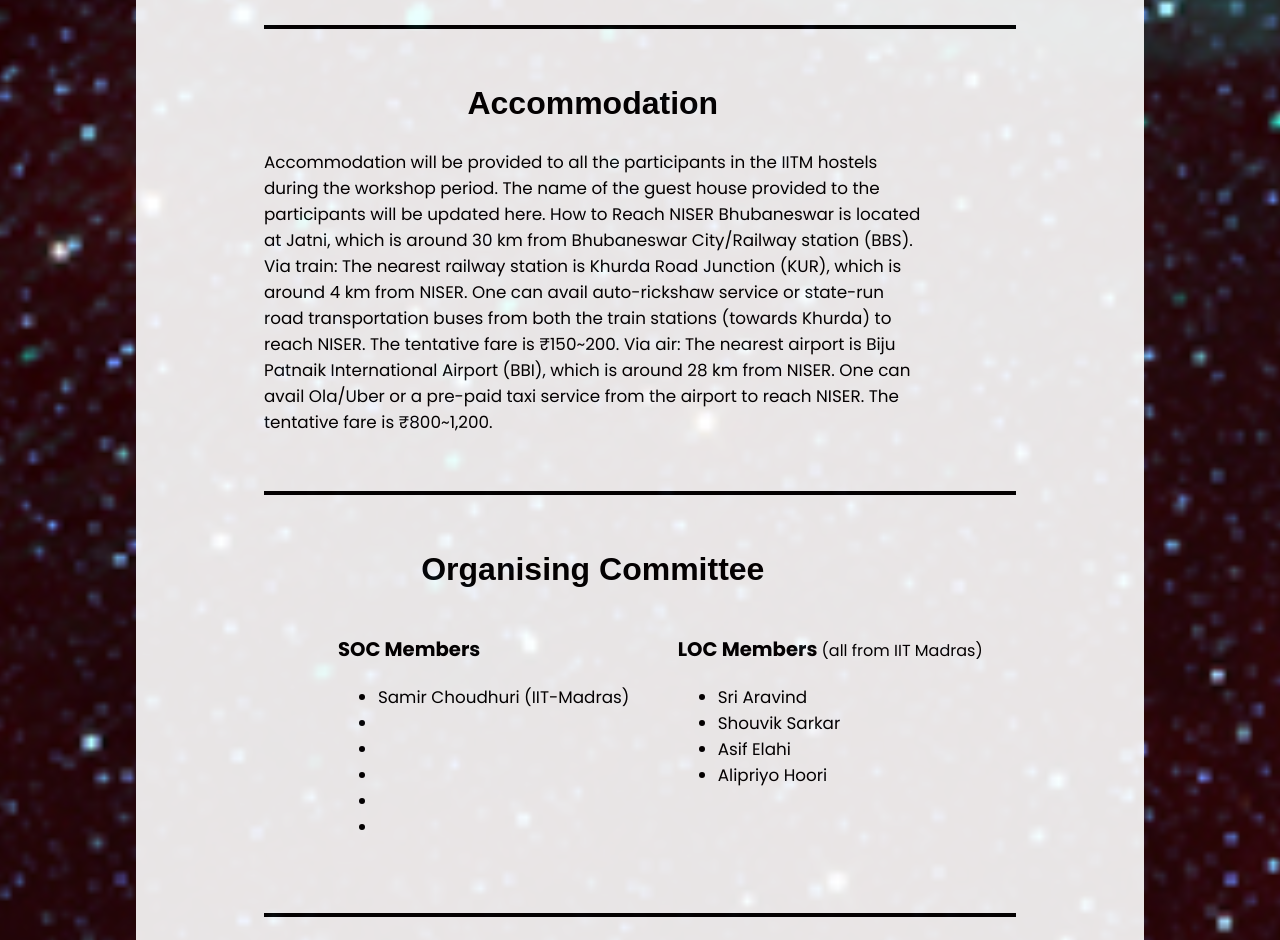
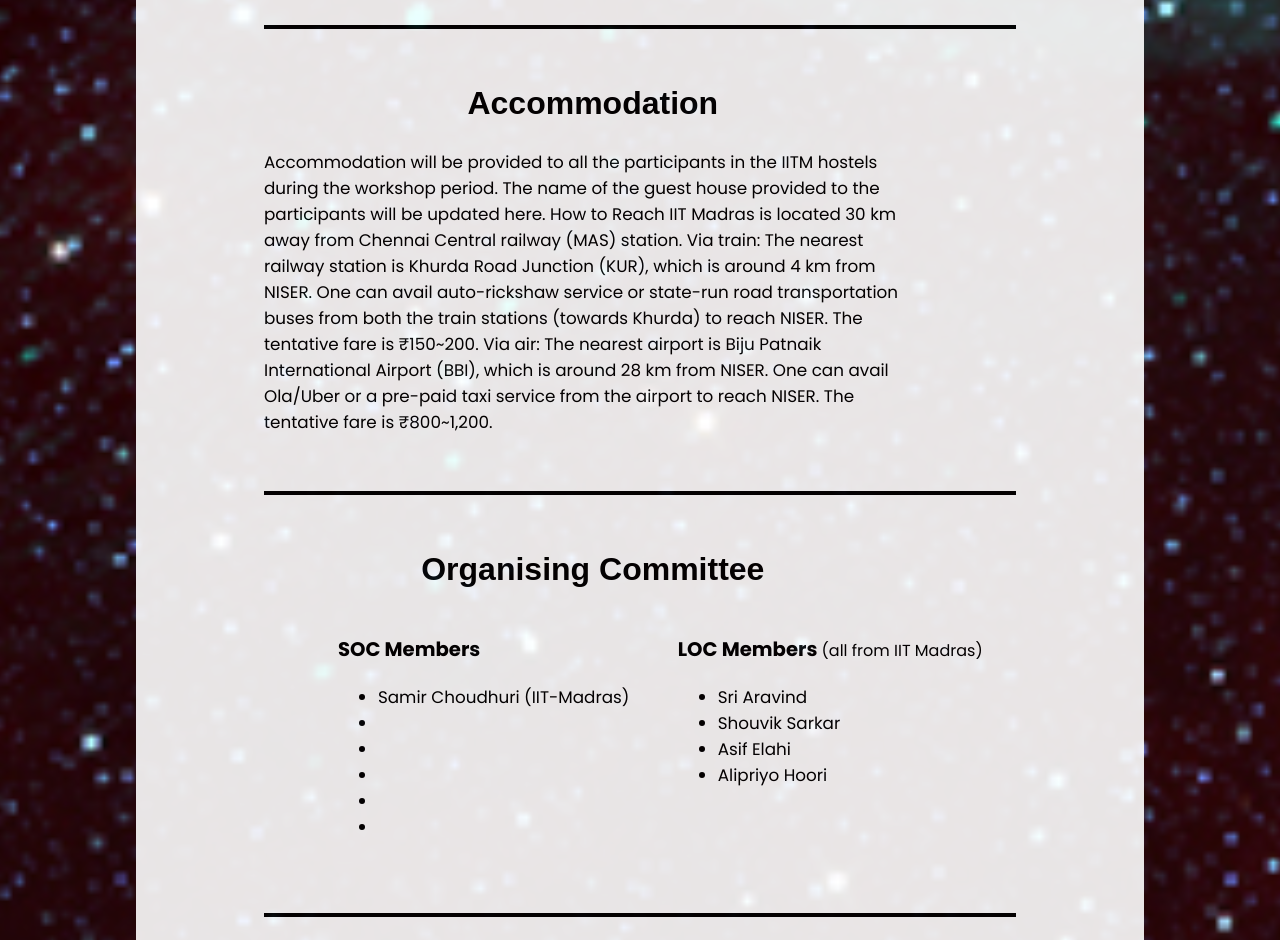
Before and after one commit to SriAravindJ/21cm_workshop_website, a plain HTML site: page index.html in a window 1280 px wide. Shown: the part 2569-3509 px from the top of the page. Drawn offline with Linux system fonts and the light colour scheme.

Commit message:
Update index.html

```diff
--- a/index.html
+++ b/index.html
@@ -126,7 +126,7 @@
 
 How to Reach
 
-NISER Bhubaneswar is located at Jatni, which is around 30 km from Bhubaneswar City/Railway station (BBS).
+IIT Madras is located 30 km away from Chennai Central railway (MAS) station.
 Via train: The nearest railway station is Khurda Road Junction (KUR), which is around 4 km from NISER. One can avail auto-rickshaw service or state-run road transportation buses from both the train stations (towards Khurda) to reach NISER. The tentative fare is ₹150~200.
 Via air: The nearest airport is Biju Patnaik International Airport (BBI), which is around 28 km from NISER. One can avail Ola/Uber or a pre-paid taxi service from the airport to reach NISER. The tentative fare is ₹800~1,200.</p>
                 <p></p>
```
